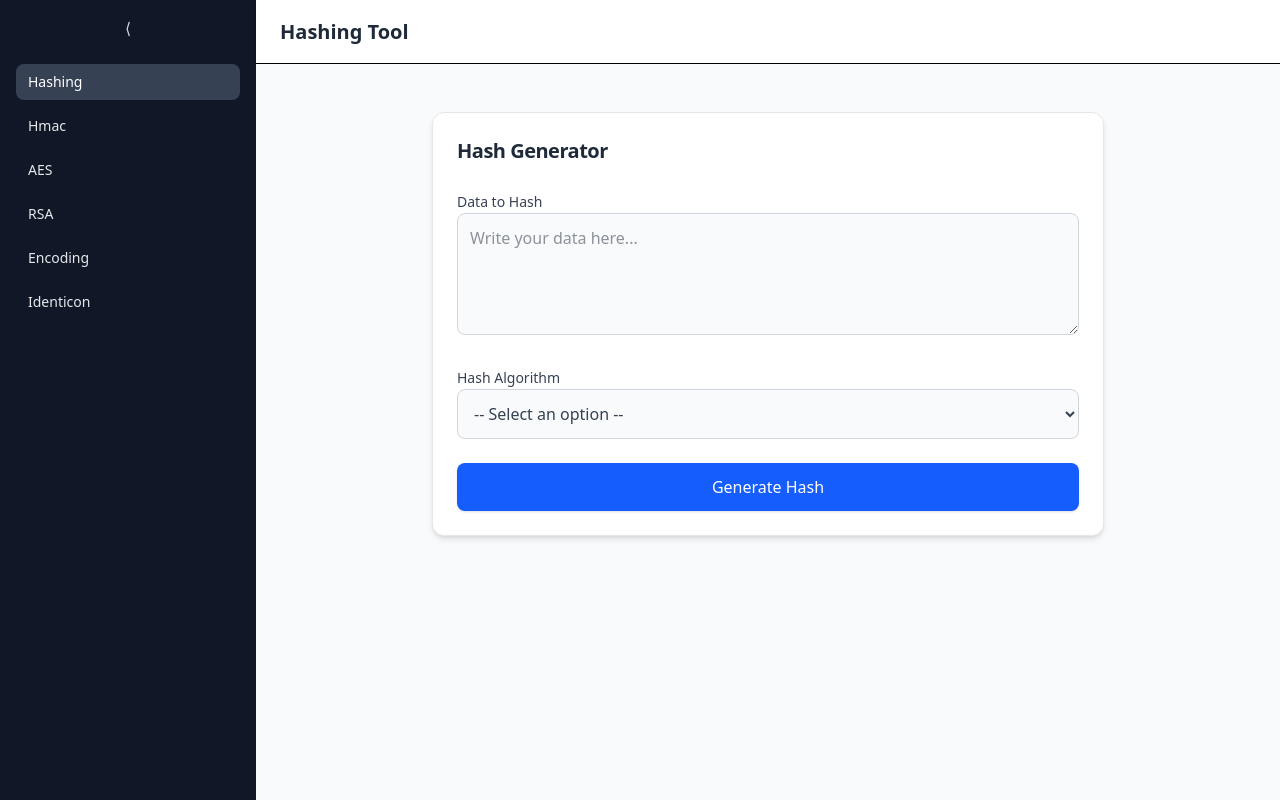
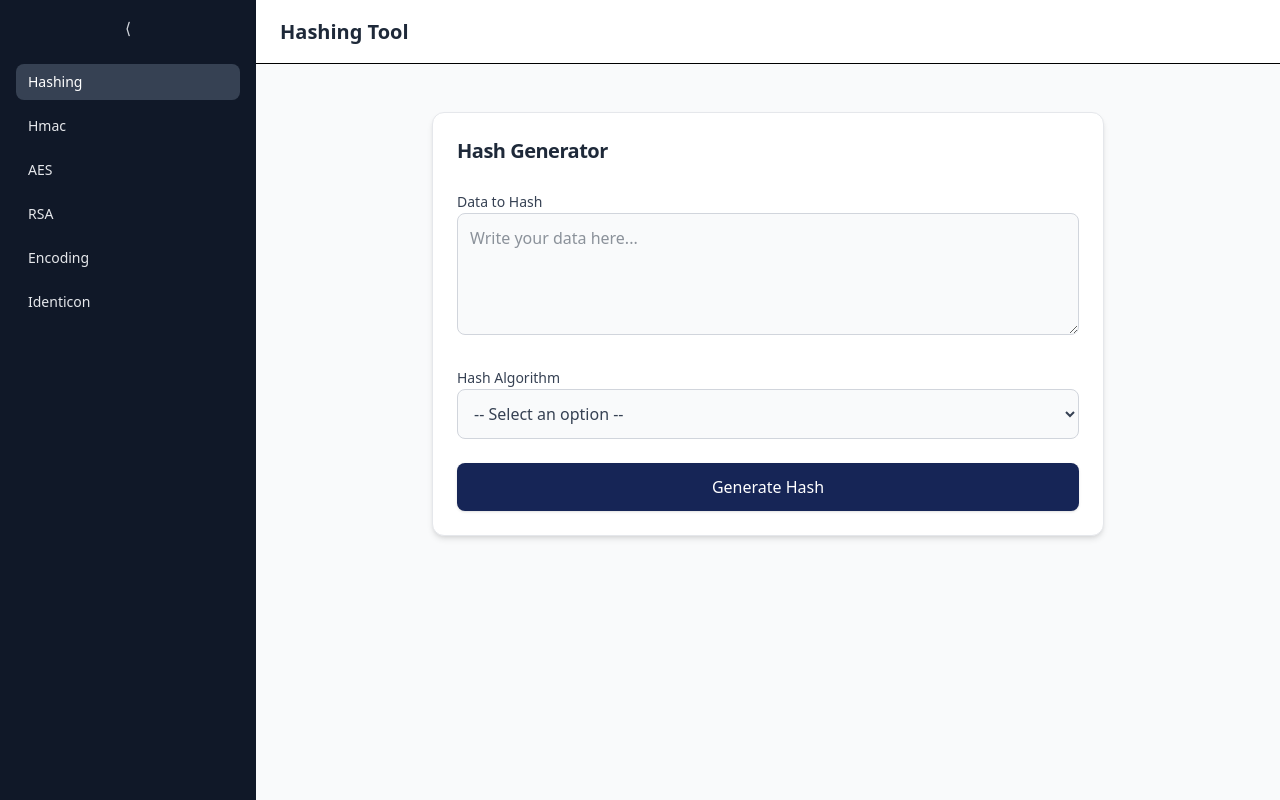
Before and after one commit to Muhtadi1Laskar/cryptography-as-a-service-frontend, a React (Vite) app: page / in a window 1280 px wide. Built offline with nearby package versions, Linux system fonts and the light colour scheme.

Commit message:
Changed button color

```diff
--- a/src/components/forms/HashForm.jsx
+++ b/src/components/forms/HashForm.jsx
@@ -76,7 +76,7 @@ export default function HashForm() {
         <button
           type="submit"
           disabled={loading}
-          className="w-full py-3 bg-blue-600 text-white font-medium rounded-lg shadow hover:bg-blue-700 transition-all disabled:bg-blue-300"
+          className="w-full py-3 bg-blue-950 text-white font-medium rounded-lg shadow hover:bg-blue-950 transition-all disabled:bg-blue-300"
         >
           {loading ? "Processing..." : "Generate Hash"}
         </button>
```
